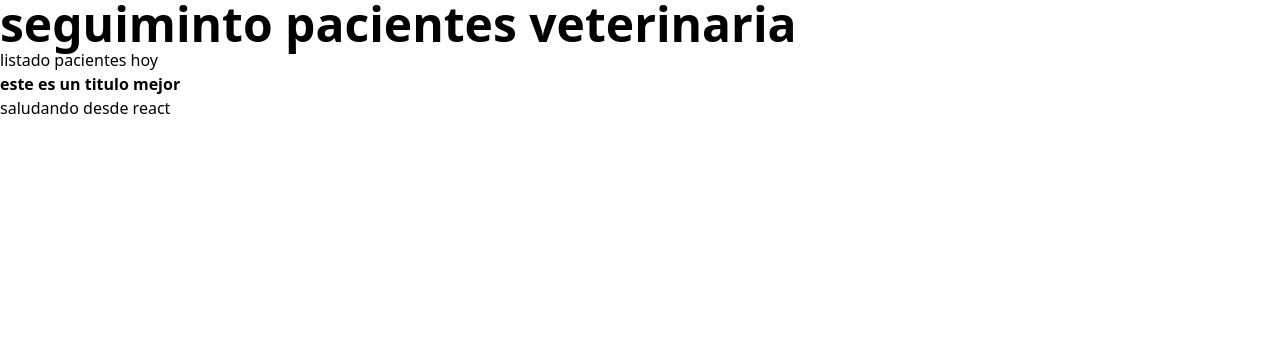
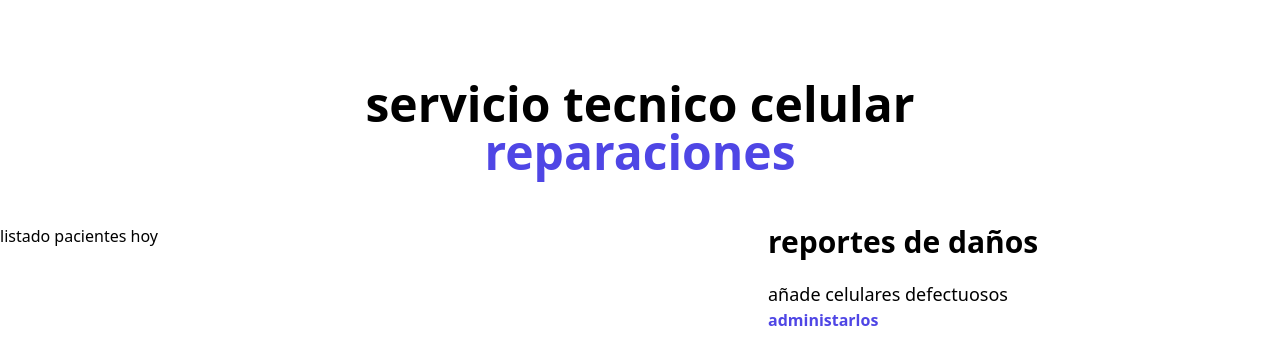
Before and after one commit to eduardo88tafur/-citas-react, a React (Create React App) app: page / in a window 1280 px wide. Shown: the top 364 px of the page. Built offline with nearby package versions, Linux system fonts and the light colour scheme.

Commit message:
fuentes estilos de letra

```diff
--- a/public/index.html
+++ b/public/index.html
@@ -26,7 +26,7 @@
     -->
     <title>tafur aprende</title>
   </head>
-  <body>
+  <body class="bg-gray-100 h-screen">
     <noscript>You need to enable JavaScript to run this app.</noscript>
     <div id="root"></div>
     <!--
--- a/src/App.js
+++ b/src/App.js
@@ -1,15 +1,15 @@
 
 import Header from "./components/Header"
 import ListadoPacientes from "./components/ListadoPaciente"
-import Tafur from "./components/Tafur"
-import Saludar from "./components/Saludar"
+import Formulario from "./components/Formulario"
 function App(){
     return(
-      <div>
+      <div className="container mx-auto mt-20">
         <Header/>
+        <div className="mt-12 flex">
         <ListadoPacientes/>
-        <Tafur/>
-        <Saludar/>
+        <Formulario/>
+        </div>
         </div>
     )
 }
--- a/src/components/Formulario.jsx
+++ b/src/components/Formulario.jsx
@@ -1,16 +1,15 @@
 import React from 'react'
 import PropTypes from 'prop-types'
 
-function Formulario(props) {
+const Formulario=()=> {
   return (
-    <div className="bg-slate-700">
-      <h2>formulario</h2>
+    <div className="md:w-1/2 lg:w-2/5">
+      <h2 className='font-black text-3xl text center'>reportes de daños</h2>
+      <p className='text-lg mt-5'>añade celulares defectuosos {" "}</p>
+      <span className='text-indigo-600 font-bold'>administarlos</span>
     </div>
   )
 }
 
-Formulario.propTypes = {
-
-}
 
 export default Formulario
--- a/src/components/Header.jsx
+++ b/src/components/Header.jsx
@@ -1,9 +1,9 @@
 function Header(){
 
     return(
-        <h1 className="font-black text-5xl">
-            seguiminto pacientes
-            <span> veterinaria</span>
+        <h1 className="font-black text-5xl text-center md:w-2/3 mx-auto">
+            servicio tecnico celular
+            <span className="text text-indigo-600 "> reparaciones</span>
         </h1>
         )
 
--- a/src/components/ListadoPaciente.jsx
+++ b/src/components/ListadoPaciente.jsx
@@ -2,7 +2,7 @@
 
  const ListadoPaciente = () => {
    return (
-     <div>
+     <div className=' w-1/2 lg:w-3/5'>
        <h2>listado pacientes hoy</h2>
 
      </div>
--- a/src/components/Saludar.jsx
+++ /dev/null
@@ -1,8 +0,0 @@
-function Saludar(){
-    return(
-        <>
-        <div>saludando desde react</div>
-        </>
-    )
-}
-export default Saludar;
--- a/src/components/Tafur.jsx
+++ /dev/null
@@ -1,10 +0,0 @@
-import ReactDOM from 'react-dom';
-function Tafur(){
-
-    return(
-
-    <h1 className="font-black">este es un titulo mejor</h1>
-
-    )
-}
-export default Tafur;
```
